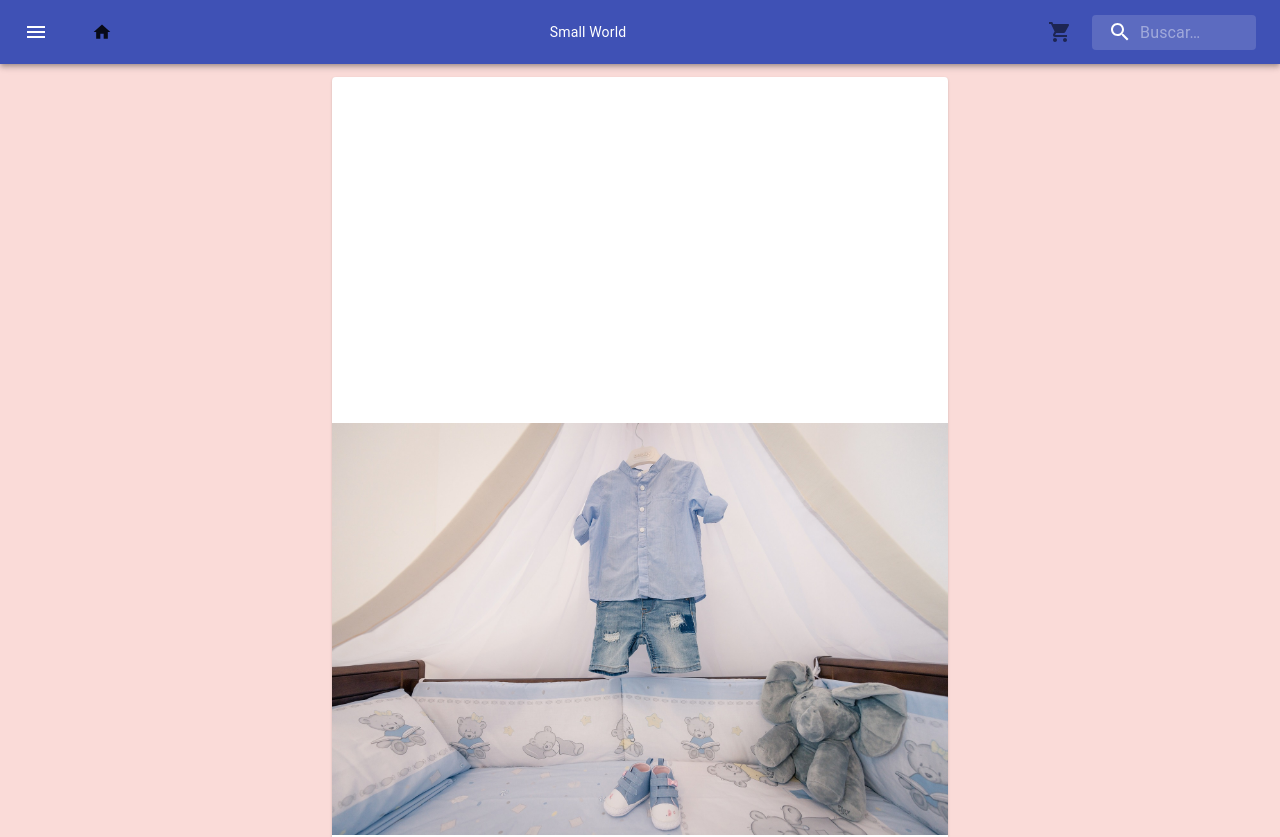
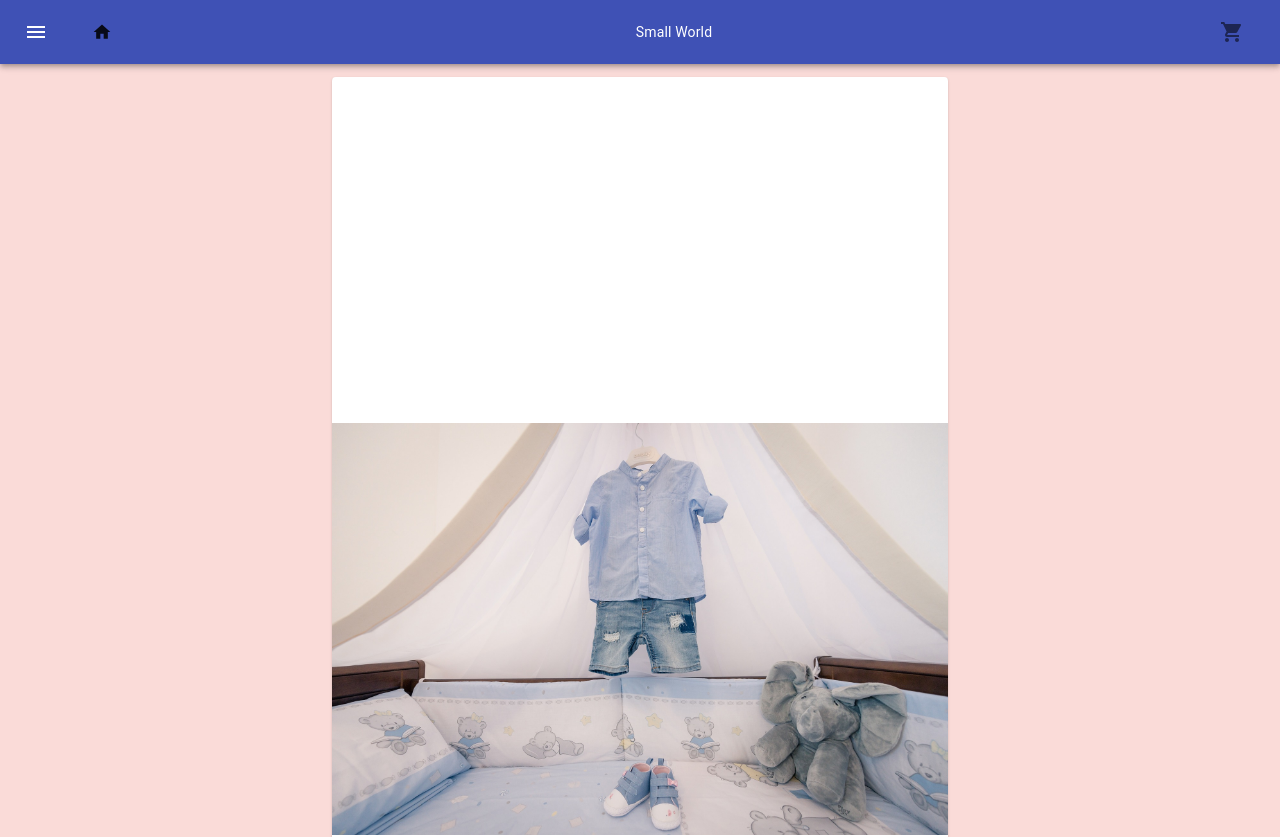
Before and after one commit to taosoft/ecommerce-child-clothes, a React (Create React App) app: page /product/1 in a window 1280 px wide. Shown: the top 837 px of the page. Built offline with nearby package versions, Linux system fonts and the light colour scheme; what react-swipeable-views-utils would draw is missing.

Commit message:
showSearchBar en singleProduct

```diff
--- a/src/Components/ProductList/SingleProduct.tsx
+++ b/src/Components/ProductList/SingleProduct.tsx
@@ -68,7 +68,7 @@ function SingleProduct(props: any) {
     return (
       <div className={classes.root}>
         <CssBaseline />
-        <Header/>
+        <Header showSearchBar={false}/>
         <Container maxWidth="lg" className={classes.container}>
         <div style={{ display:'flex', justifyContent:'center' }}>
           <Grid item xs={6}>
```
